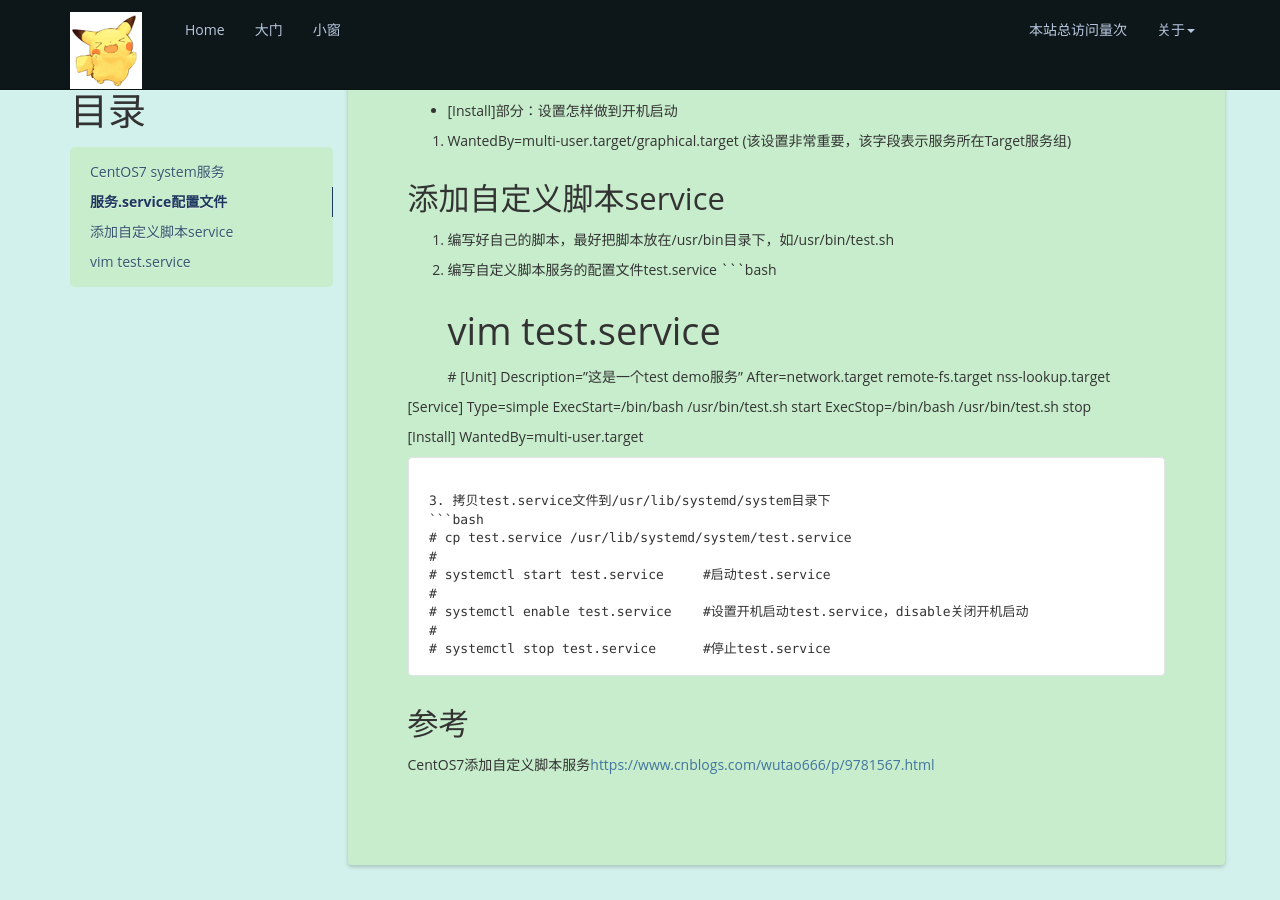
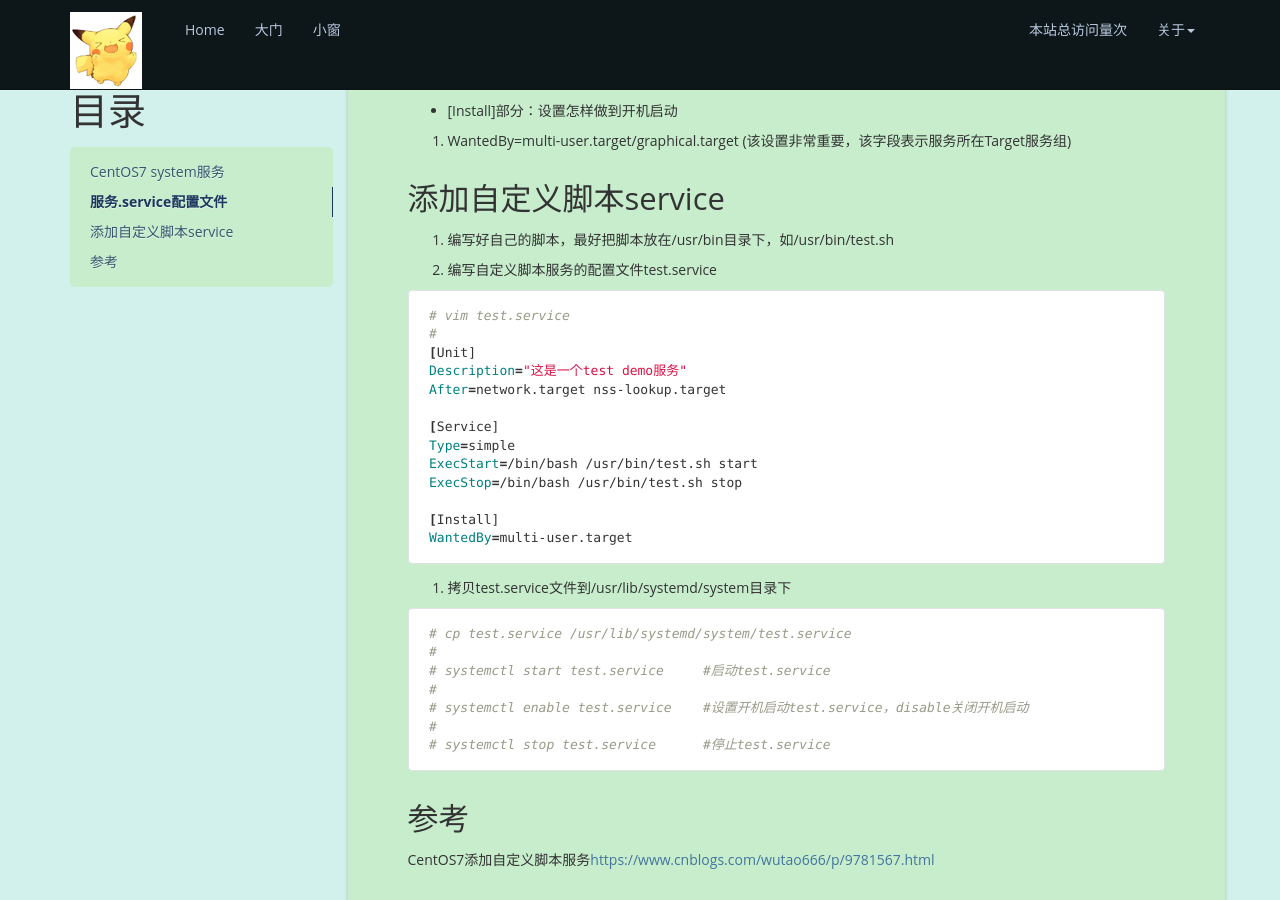
Before and after one commit to JesseXuan/jessexuan.github.io, a Jekyll site: the page built from _posts/2019-03-15-CentOS7_customize_app_as_system_service.md, in a window 1280 px wide and 900 px high, scrolled down 842 px. Built offline with Jekyll 4.4.1, drawn with Linux system fonts in a browser that asks for light colours; nearby versions of some CDN libraries; a script that is not in the unit is left out; comment, search, counter and statistics services are not loaded.

Commit message:
Update 2019-03-15-CentOS7_customize_app_as_system_service.md

````diff
--- a/_posts/2019-03-15-CentOS7_customize_app_as_system_service.md
+++ b/_posts/2019-03-15-CentOS7_customize_app_as_system_service.md
@@ -40,12 +40,13 @@ service配置文件分三部分：
 1. 编写好自己的脚本，最好把脚本放在/usr/bin目录下，如/usr/bin/test.sh
 
 2. 编写自定义脚本服务的配置文件test.service
+
 ```bash
 # vim test.service
 #
 [Unit]
 Description="这是一个test demo服务"
-After=network.target remote-fs.target nss-lookup.target
+After=network.target nss-lookup.target
 
 [Service]
 Type=simple
@@ -57,6 +58,7 @@ WantedBy=multi-user.target
 ```
 
 3. 拷贝test.service文件到/usr/lib/systemd/system目录下
+
 ```bash
 # cp test.service /usr/lib/systemd/system/test.service
 #
````
